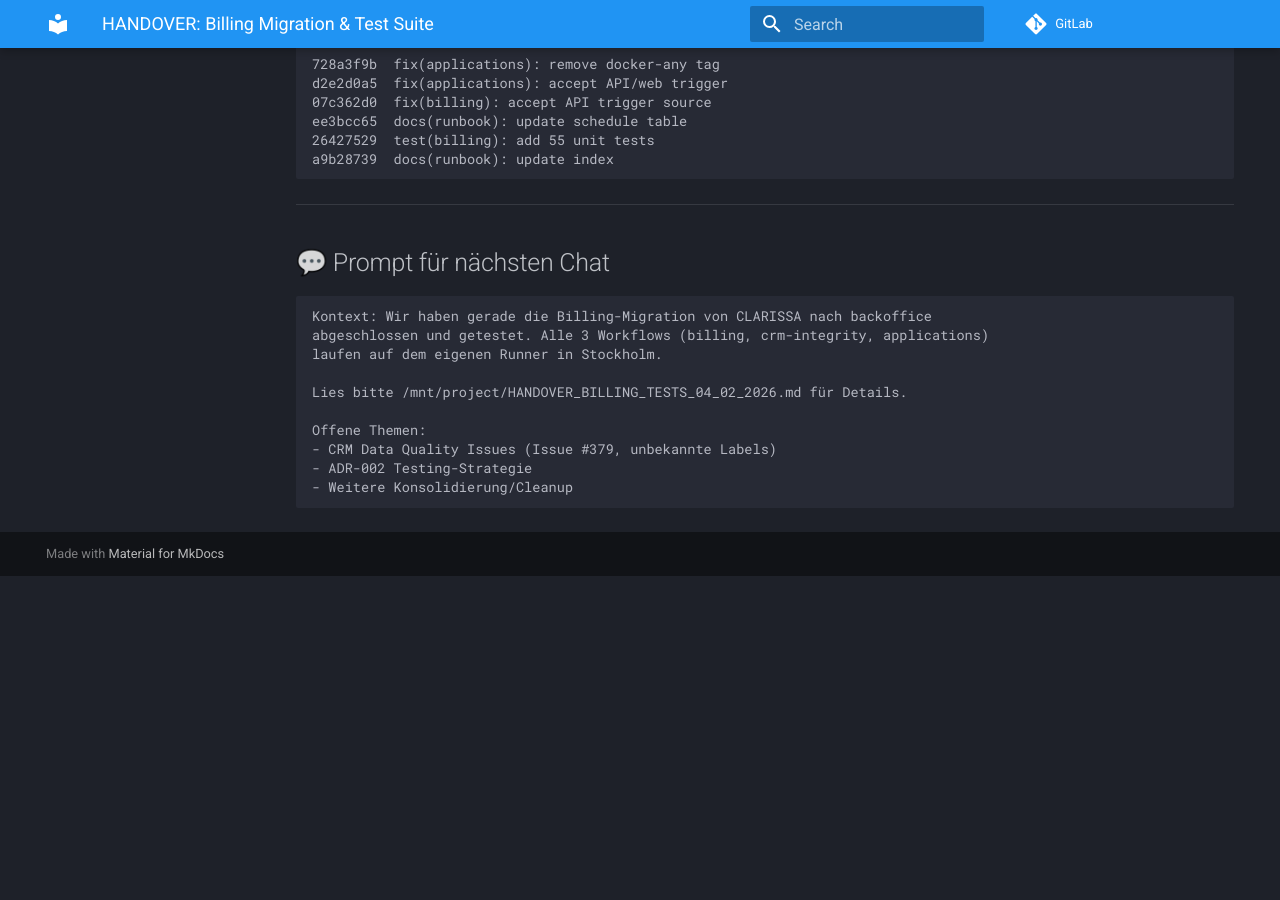
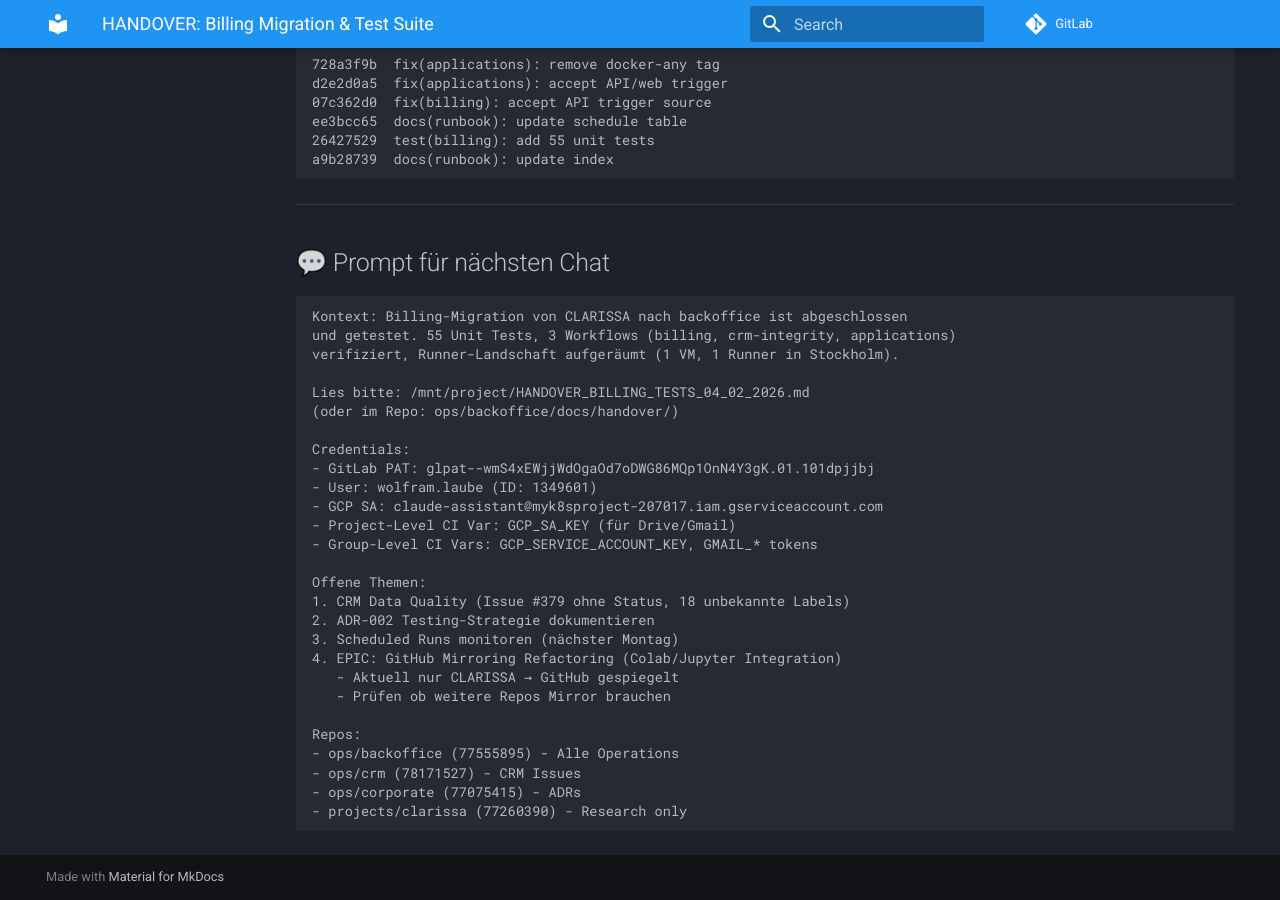
Before and after one commit to wolfram-laube/backoffice, an MkDocs documentation site: the page built from docs/handover/HANDOVER_BILLING_TESTS_04_02_2026.md, in a window 1280 px wide and 900 px high, scrolled down 3485 px. Built offline with MkDocs 1.6.1 and Material for MkDocs 9.7.7, drawn with Linux system fonts in a browser that asks for light colours; comment, search, counter and statistics services are not loaded; before the commit the page ends 4061 px from its top, so only the background shows below that.

Commit message:
docs(handover): add complete prompt with all credentials and context

````diff
--- a/docs/handover/HANDOVER_BILLING_TESTS_04_02_2026.md
+++ b/docs/handover/HANDOVER_BILLING_TESTS_04_02_2026.md
@@ -161,14 +161,31 @@ a9b28739  docs(runbook): update index
 ## 💬 Prompt für nächsten Chat
 
 ```
-Kontext: Wir haben gerade die Billing-Migration von CLARISSA nach backoffice
-abgeschlossen und getestet. Alle 3 Workflows (billing, crm-integrity, applications)
-laufen auf dem eigenen Runner in Stockholm.
+Kontext: Billing-Migration von CLARISSA nach backoffice ist abgeschlossen
+und getestet. 55 Unit Tests, 3 Workflows (billing, crm-integrity, applications)
+verifiziert, Runner-Landschaft aufgeräumt (1 VM, 1 Runner in Stockholm).
 
-Lies bitte /mnt/project/HANDOVER_BILLING_TESTS_04_02_2026.md für Details.
+Lies bitte: /mnt/project/HANDOVER_BILLING_TESTS_04_02_2026.md
+(oder im Repo: ops/backoffice/docs/handover/)
+
+Credentials:
+- GitLab PAT: glpat--wmS4xEWjjWdOgaOd7oDWG86MQp1OnN4Y3gK.01.101dpjjbj
+- User: wolfram.laube (ID: 1349601)
+- GCP SA: claude-assistant@myk8sproject-207017.iam.gserviceaccount.com
+- Project-Level CI Var: GCP_SA_KEY (für Drive/Gmail)
+- Group-Level CI Vars: GCP_SERVICE_ACCOUNT_KEY, GMAIL_* tokens
 
 Offene Themen:
-- CRM Data Quality Issues (Issue #379, unbekannte Labels)
-- ADR-002 Testing-Strategie
-- Weitere Konsolidierung/Cleanup
+1. CRM Data Quality (Issue #379 ohne Status, 18 unbekannte Labels)
+2. ADR-002 Testing-Strategie dokumentieren
+3. Scheduled Runs monitoren (nächster Montag)
+4. EPIC: GitHub Mirroring Refactoring (Colab/Jupyter Integration)
+   - Aktuell nur CLARISSA → GitHub gespiegelt
+   - Prüfen ob weitere Repos Mirror brauchen
+
+Repos:
+- ops/backoffice (77555895) - Alle Operations
+- ops/crm (78171527) - CRM Issues
+- ops/corporate (77075415) - ADRs
+- projects/clarissa (77260390) - Research only
 ```
````
